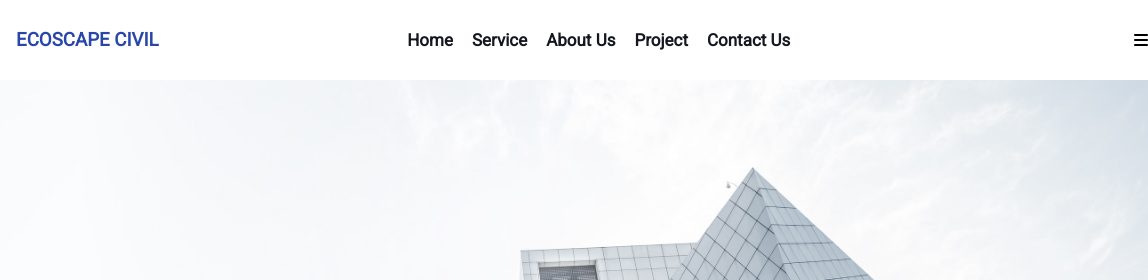
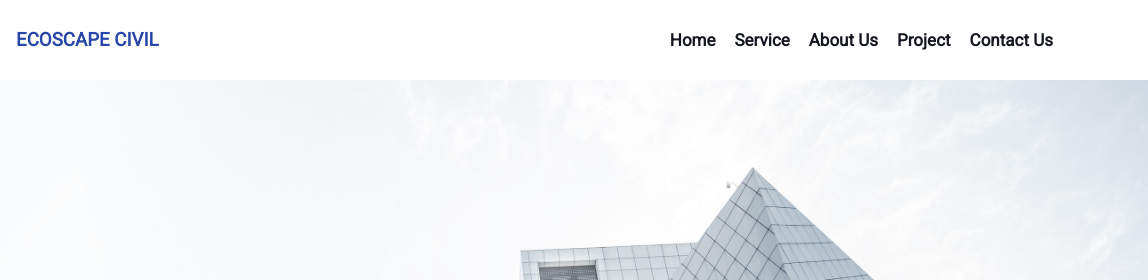
Before and after one commit to Sohagrana2311/EcoScape_Civil, a plain HTML site: page index.html in a window 1280 px wide. Shown: the top 280 px of the page, 132-1280 px from the left. Drawn offline with Linux system fonts and the light colour scheme.

Commit message:
responsive_test

```diff
--- a/css/style.css
+++ b/css/style.css
@@ -37,7 +37,7 @@ body{
 
 }
 .menu-bar{
-    display: none;(!important)
+    display: none;
 }
 
 /* media quari */
--- a/index.html
+++ b/index.html
@@ -26,7 +26,10 @@
             <a href="">Project</a>
             <a href="">Contact Us</a>
         </div>
-        <i class="fa-solid fa-bars menu-bar"></i>
+        <div class="menu-bar">
+            <i class="fa-solid fa-bars "></i>
+        </div>
+
     </nav>
     <!-- main section start -->
     <main>
```
